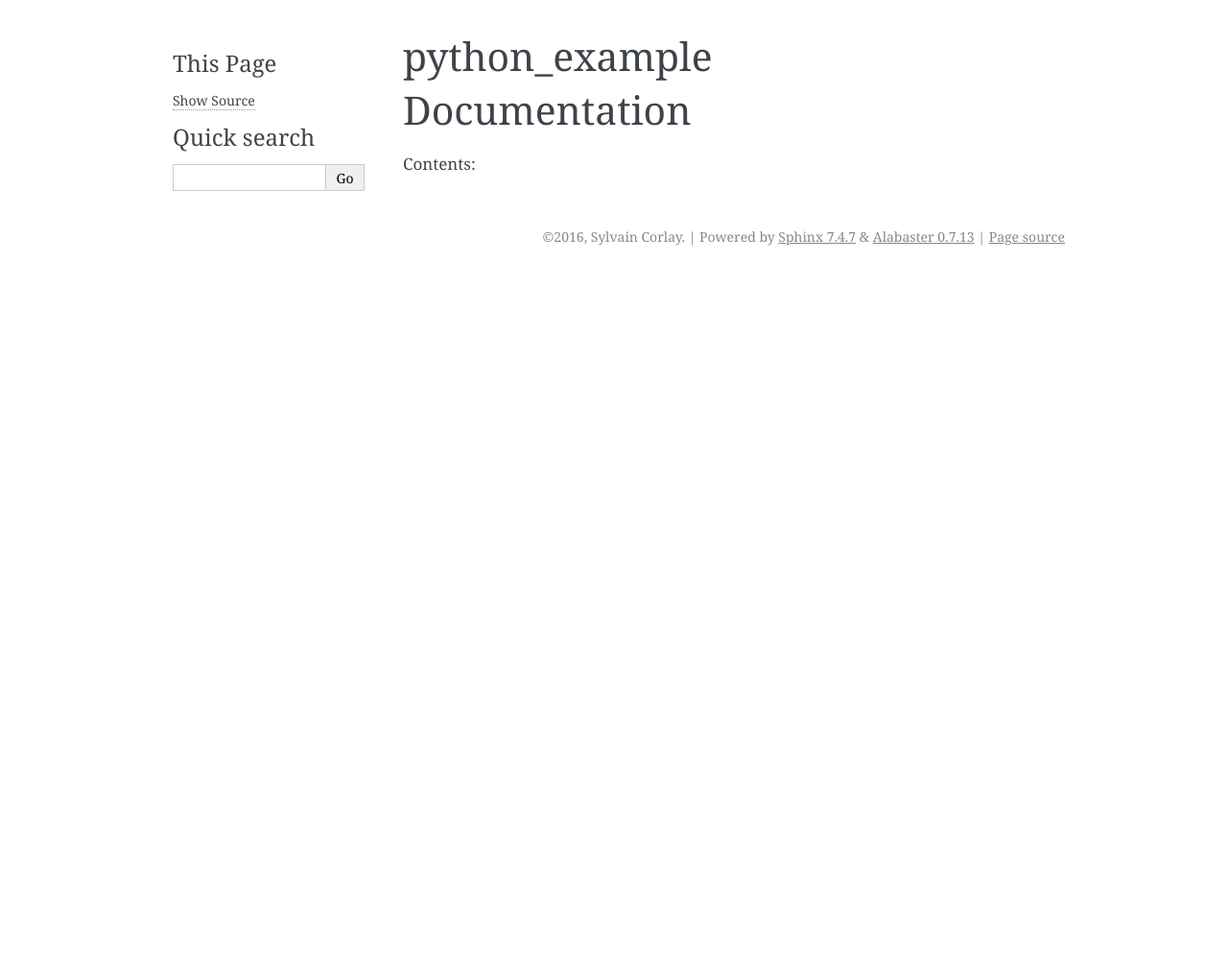
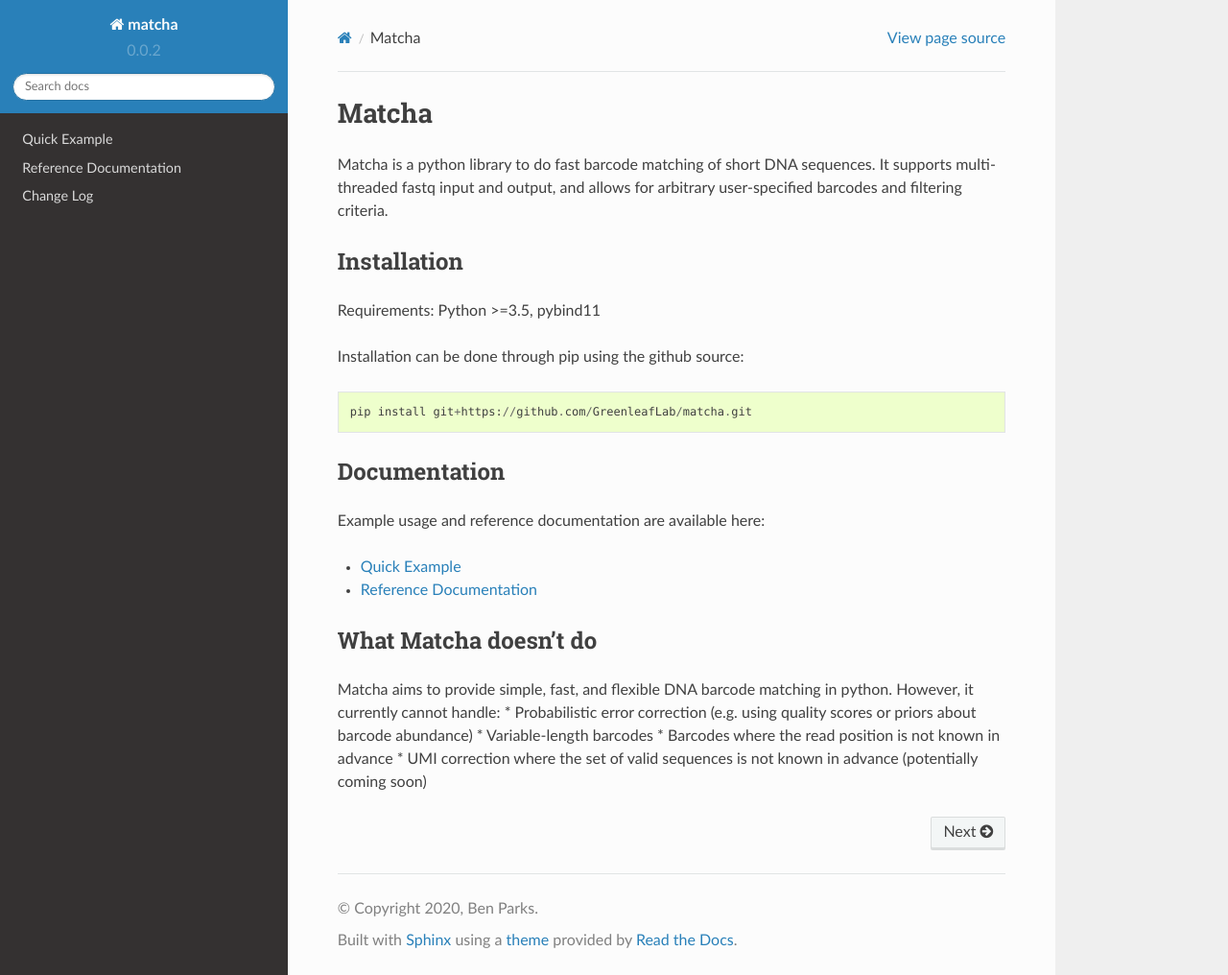
Before and after one commit to GreenleafLab/matcha, a Sphinx documentation site: the page built from docs/index.rst, in a window 1280 px wide and 1016 px high. Shown: the whole window at 96% size. Built offline with Sphinx 7.4.7 and the Read the Docs theme 2.0.0, drawn with Linux system fonts in a browser that asks for light colours.

Commit message:
Added current documentation

```diff
--- /dev/null
+++ b/docs/changelog.rst
@@ -0,0 +1,5 @@
+==========
+Change Log
+==========
+
+.. include:: ../CHANGELOG.rst
--- a/docs/conf.py
+++ b/docs/conf.py
@@ -18,7 +18,7 @@
 # If extensions (or modules to document with autodoc) are in another directory,
 # add these directories to sys.path here. If the directory is relative to the
 # documentation root, use os.path.abspath to make it absolute, like shown here.
-#sys.path.insert(0, os.path.abspath('.'))
+sys.path.insert(0, os.path.abspath('../'))
 
 # -- General configuration ------------------------------------------------
 
@@ -33,9 +33,12 @@
     'sphinx.ext.intersphinx',
     'sphinx.ext.autosummary',
     'sphinx.ext.napoleon',
+    'sphinx.ext.viewcode',
+    'sphinx_rtd_theme',
 ]
 
 autosummary_generate = True
+autodoc_member_order = "bysource"
 
 # Add any paths that contain templates here, relative to this directory.
 templates_path = ['_templates']
@@ -52,25 +55,25 @@
 master_doc = 'index'
 
 # General information about the project.
-project = u'python_example'
-copyright = u'2016, Sylvain Corlay'
-author = u'Sylvain Corlay'
+project = u'matcha'
+copyright = u'2020, Ben Parks'
+author = u'Ben Parks'
 
 # The version info for the project you're documenting, acts as replacement for
 # |version| and |release|, also used in various other places throughout the
 # built documents.
 #
 # The short X.Y version.
-version = u'0.0.1'
+version = u'0.0.2'
 # The full version, including alpha/beta/rc tags.
-release = u'0.0.1'
+release = u'0.0.2'
 
 # The language for content autogenerated by Sphinx. Refer to documentation
 # for a list of supported languages.
 #
 # This is also used if you do content translation via gettext catalogs.
 # Usually you set "language" from the command line for these cases.
-language = None
+language = 'en'
 
 # There are two options for replacing |today|: either, you set today to some
 # non-false value, then it is used:
@@ -114,7 +117,7 @@
 
 # The theme to use for HTML and HTML Help pages.  See the documentation for
 # a list of builtin themes.
-html_theme = 'alabaster'
+html_theme = 'sphinx_rtd_theme'
 
 # Theme options are theme-specific and customize the look and feel of a theme
 # further.  For a list of options available for each theme, see the
@@ -206,7 +209,7 @@
 #html_search_scorer = 'scorer.js'
 
 # Output file base name for HTML help builder.
-htmlhelp_basename = 'python_exampledoc'
+htmlhelp_basename = 'python_matcha'
 
 # -- Options for LaTeX output ---------------------------------------------
 
@@ -228,8 +231,8 @@
 # (source start file, target name, title,
 #  author, documentclass [howto, manual, or own class]).
 latex_documents = [
-    (master_doc, 'python_example.tex', u'python_example Documentation',
-     u'Sylvain Corlay', 'manual'),
+    (master_doc, 'matcha.tex', u'Matcha Documentation',
+     u'Ben Parks', 'manual'),
 ]
 
 # The name of an image file (relative to this directory) to place at the top of
@@ -258,7 +261,7 @@
 # One entry per manual page. List of tuples
 # (source start file, name, description, authors, manual section).
 man_pages = [
-    (master_doc, 'python_example', u'python_example Documentation',
+    (master_doc, 'matcha', u'Matcha Documentation',
      [author], 1)
 ]
 
@@ -272,8 +275,8 @@
 # (source start file, target name, title, author,
 #  dir menu entry, description, category)
 texinfo_documents = [
-    (master_doc, 'python_example', u'python_example Documentation',
-     author, 'python_example', 'One line description of project.',
+    (master_doc, 'matcha', u'Matcha Documentation',
+     author, 'Matcha', 'Fast barcode matching of short DNA sequences',
      'Miscellaneous'),
 ]
 
@@ -291,4 +294,7 @@
 
 
 # Example configuration for intersphinx: refer to the Python standard library.
-intersphinx_mapping = {'https://docs.python.org/': None}
+intersphinx_mapping = {
+    'python': ("https://docs.python.org/", None),
+    'numpy': ("https://numpy.org/doc/stable/", None)
+}
--- a/docs/index.rst
+++ b/docs/index.rst
@@ -1,9 +1,40 @@
-python_example Documentation
+Matcha
 ============================
 
-Contents:
+Matcha is a python library to do fast barcode matching of short DNA sequences.
+It supports multi-threaded fastq input and output, and allows for arbitrary user-specified barcodes and filtering criteria.
+
+Installation
+-------------
+Requirements: Python >=3.5, pybind11
+
+Installation can be done through pip using the github source::
+
+   pip install git+https://github.com/GreenleafLab/matcha.git
+
+
+Documentation
+--------------
+Example usage and reference documentation are available here:
+
+
+* :doc:`/example`
+* :doc:`/reference`
+
 
 .. toctree::
-   :maxdepth: 2
+ :maxdepth: 3
+ :hidden:
 
-   python_example
+ example
+ reference
+ changelog
+
+What Matcha doesn't do
+-----------------------
+Matcha aims to provide simple, fast, and flexible DNA barcode matching in python.
+However, it currently cannot handle:
+* Probabilistic error correction (e.g. using quality scores or priors about barcode abundance)
+* Variable-length barcodes
+* Barcodes where the read position is not known in advance
+* UMI correction where the set of valid sequences is not known in advance (potentially coming soon)
--- a/docs/python_example.rst
+++ /dev/null
@@ -1 +0,0 @@
-.. automodule:: python_example
```
Also changed, not shown: CHANGELOG.rst (added, +11 -0 lines), docs/example.rst (added, +171 -0 lines), docs/reference.rst (added, +20 -0 lines).
